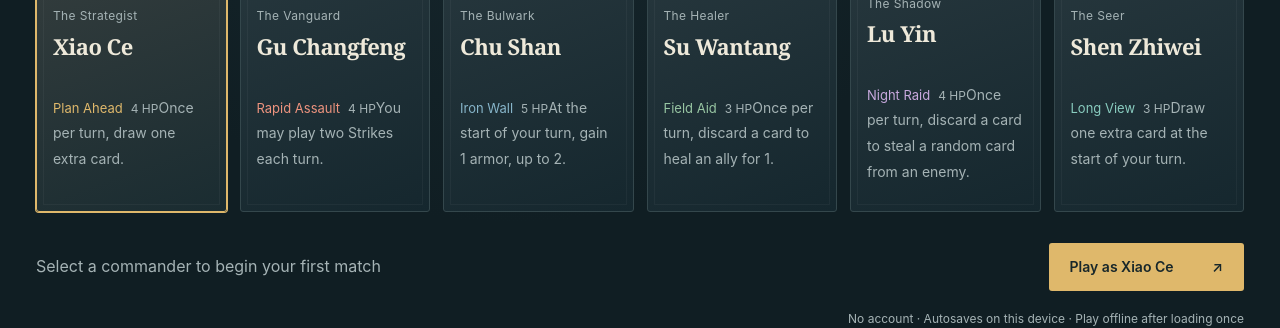
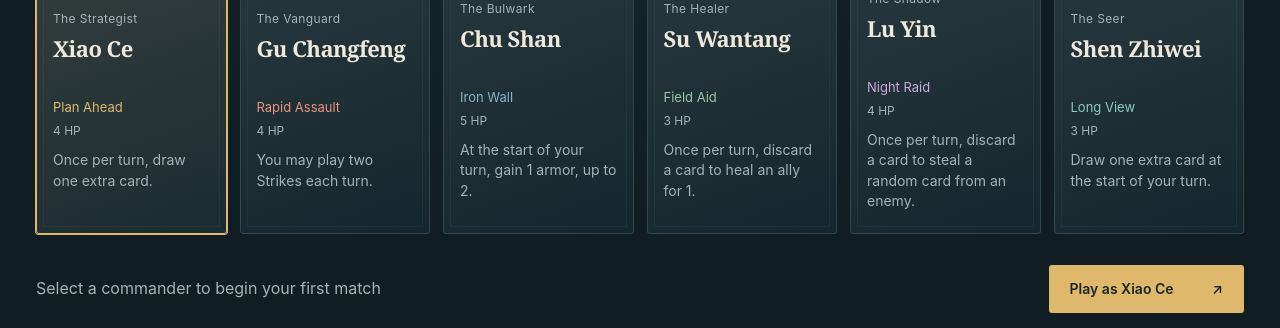
Before and after one commit to FullMeta1/game-hub, a website with bundled scripts: page fenghuo-v2/index.html in a window 1280 px wide. Shown: the part 502-830 px from the top of the page. Built offline with nearby package versions, Linux system fonts and the light colour scheme.

Commit message:
Fix commander card text spacing in English layout

```diff
--- a/fenghuo-v2/style.css
+++ b/fenghuo-v2/style.css
@@ -8,6 +8,7 @@
 .hero-option{min-height:328px}.hero-mark{font:700 43px/1.2 var(--sans);letter-spacing:-.06em;margin-bottom:30px}
 .hero-title{letter-spacing:.03em}.hero-name{font:600 22px/1.2 var(--serif);letter-spacing:-.025em;min-height:54px;margin:7px 0 8px}
 .hero-option .hero-desc{font-size:14px;line-height:1.45}
+.hero-option .hero-skill,.hero-option .hp-label,.hero-option .hero-desc{display:block}.hero-option .hero-skill{margin-right:0}.hero-option .hp-label{margin-top:3px}.hero-option .hero-desc{margin-top:10px}
 .fighter-name{font:600 18px/1.25 var(--serif);letter-spacing:-.03em;flex-wrap:wrap}
 .portrait{font:700 24px var(--sans);letter-spacing:-.07em}
 .card{min-height:166px}.card .card-glyph{font:700 30px/1.1 var(--sans);letter-spacing:-.07em;margin:10px 0 5px}
```
